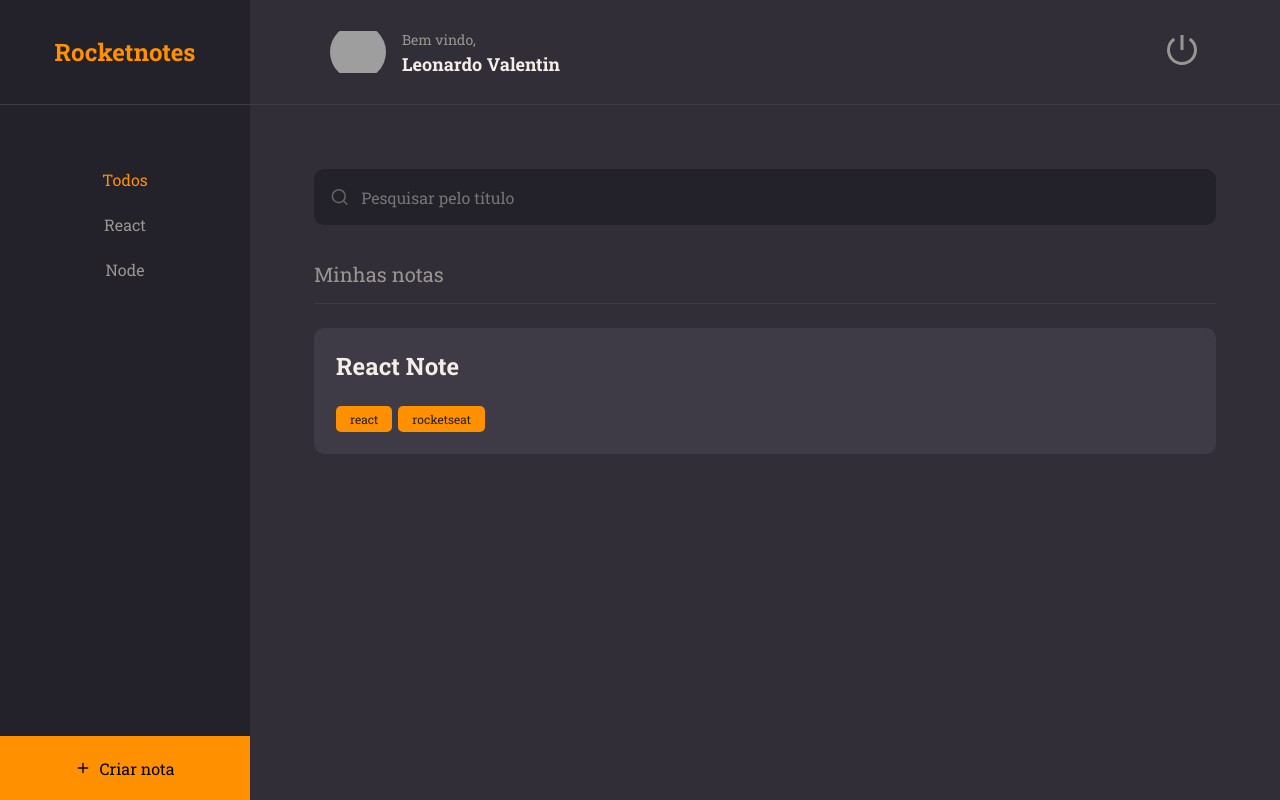
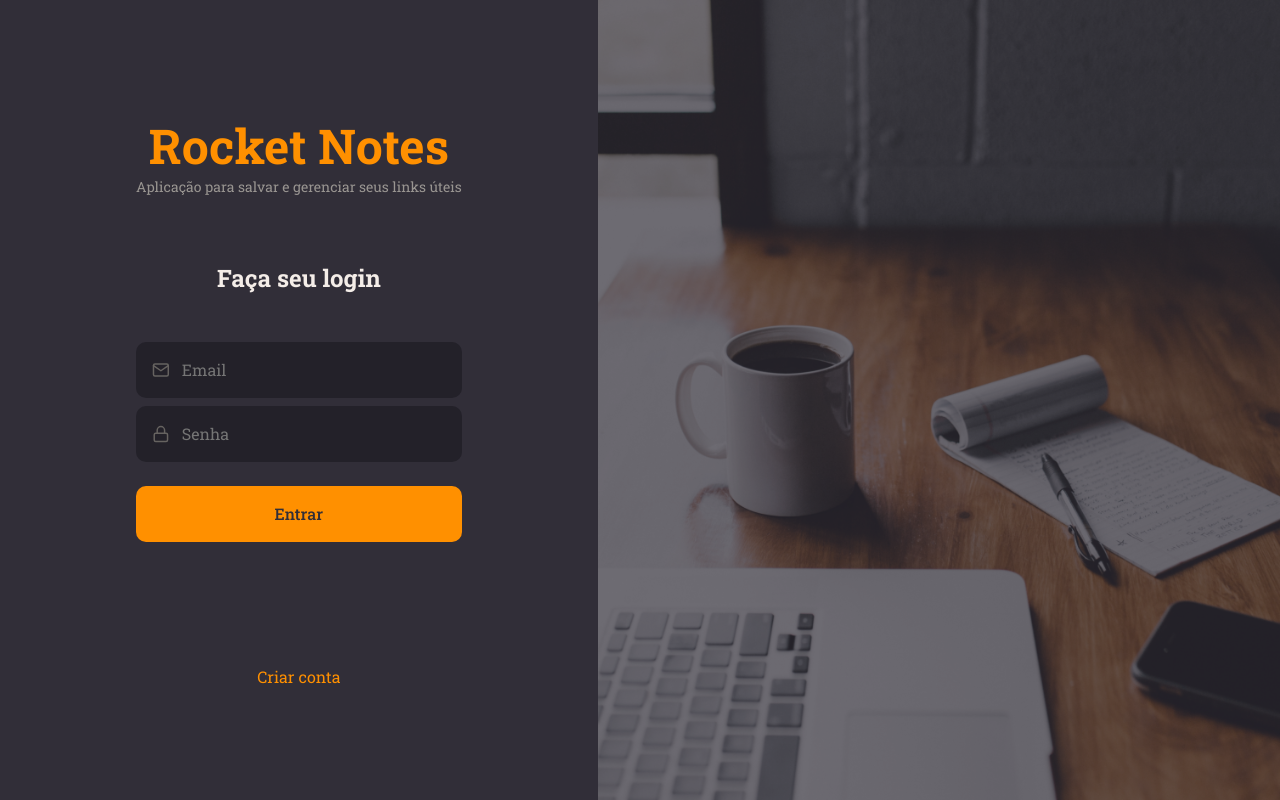
Before and after one commit to leonardo-valentin/rocketnotes, a React (Vite) app: page / in a window 1280 px wide. Built offline with nearby package versions, Linux system fonts and the light colour scheme; grey boxes are pictures that could not be loaded.

Commit message:
feat: signin page

```diff
--- a/src/main.jsx
+++ b/src/main.jsx
@@ -3,13 +3,13 @@
 import GlobalStyles from "./styles/global";
 import { ThemeProvider } from "styled-components";
 import theme from "./styles/theme";
-import { Home } from "./pages/Home";
+import { SignIn } from "./pages/SignIn";
 
 ReactDOM.createRoot(document.getElementById("root")).render(
   <React.StrictMode>
     <ThemeProvider theme={theme}>
       <GlobalStyles />
-      <Home />
+      <SignIn />
     </ThemeProvider>
   </React.StrictMode>
 );
--- /dev/null
+++ b/src/pages/SignIn/index.jsx
@@ -0,0 +1,26 @@
+import { Container, Form, Background } from "./style";
+import { Input } from "../../components/Input";
+import { Button } from "../../components/Button";
+import { FiMail, FiLock } from "react-icons/fi";
+
+export function SignIn() {
+  return (
+    <Container>
+      <Form>
+        <h1>Rocket Notes</h1>
+        <p>Aplicação para salvar e gerenciar seus links úteis</p>
+
+        <h2>Faça seu login</h2>
+
+        <Input placeholder="Email" type="text" icon={FiMail} />
+        <Input placeholder="Senha" type="password" icon={FiLock} />
+
+        <Button title="Entrar" />
+
+        <a href="#">Criar conta </a>
+      </Form>
+
+      <Background />
+    </Container>
+  );
+}
--- /dev/null
+++ b/src/pages/SignIn/style.js
@@ -0,0 +1,51 @@
+import styled from "styled-components";
+
+import backgroundImg from "../../assets/background.png";
+
+export const Container = styled.div`
+  height: 100vh;
+
+  display: flex;
+  align-items: stretch;
+`;
+
+export const Form = styled.form`
+  padding: 0 13.6rem;
+
+  display: flex;
+  flex-direction: column;
+  justify-content: center;
+  align-items: center;
+
+  text-align: center;
+
+  > h1 {
+    color: ${({ theme }) => theme.COLORS.ORANGE};
+    font-size: 4.8rem;
+    font-weight: 700;
+  }
+
+  > h2 {
+    margin-top: 6.6rem;
+    margin-bottom: 4.8rem;
+    font-size: 2.4rem;
+  }
+
+  > p {
+    color: ${({ theme }) => theme.COLORS.GRAY_100};
+    font-size: 1.4rem;
+  }
+
+  > a {
+    margin-top: 12.4rem;
+    color: ${({ theme }) => theme.COLORS.ORANGE};
+  }
+`;
+
+export const Background = styled.div`
+  flex: 1;
+  background: url(${backgroundImg}) no-repeat center center;
+  background-size: cover;
+  filter: opacity(0.3);
+  fill: rgba(35, 33, 41, 0.8);
+`;
```
Also changed, not shown: src/assets/background.png (added).
